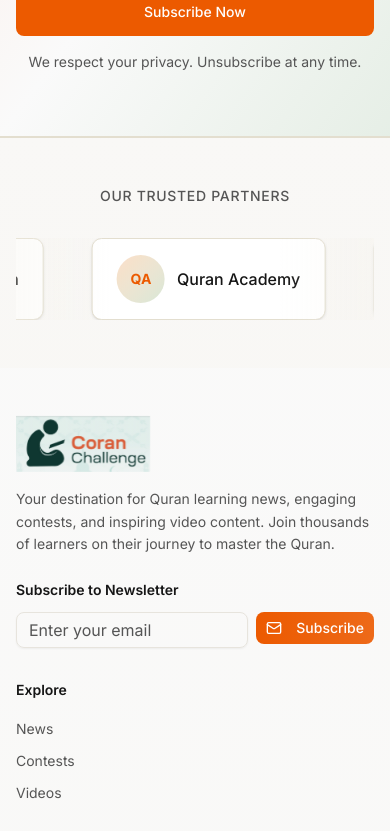
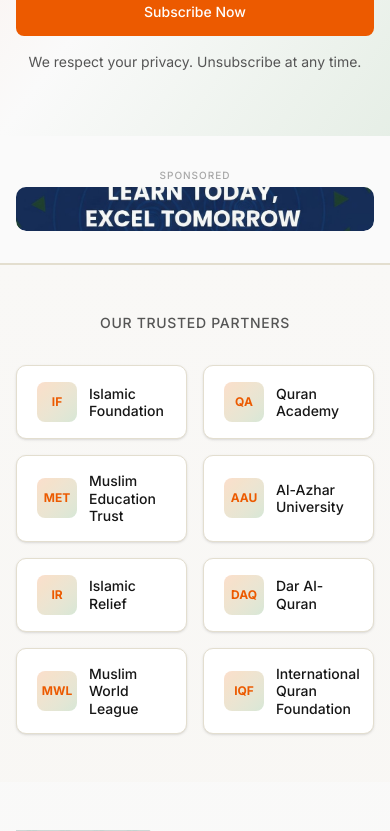
Before and after one commit to DevOps-with-Anil/WebFE-MKProject, a Next.js app: page / in a window 390 px wide. Shown: the part 7440-8271 px from the top of the page. Built offline with nearby package versions, Linux system fonts and the light colour scheme; no server answers.

Commit message:
feat: add scroll-to-top button and redesign partners section with ads
Implement scroll-to-top button and update partners section; add ad placements across main pages.

```diff
--- a/app/contests/page.tsx
+++ b/app/contests/page.tsx
@@ -19,6 +19,8 @@ import {
   DropdownMenuItem,
   DropdownMenuTrigger,
 } from "@/components/ui/dropdown-menu"
+import { PageAdLayout } from "@/components/page-ad-layout"
+import { ScrollToTop } from "@/components/scroll-to-top"
 
 const contestTypes = ["All", "Memorization", "Recitation", "Tajweed", "Writing"]
 
@@ -198,6 +200,7 @@ export default function ContestsPage() {
         </section>
 
         {/* Contests Content */}
+        <PageAdLayout>
         <section className="py-12">
           <div className="container mx-auto px-4">
             <Tabs defaultValue="live" className="w-full">
@@ -453,8 +456,10 @@ export default function ContestsPage() {
             </Tabs>
           </div>
         </section>
+        </PageAdLayout>
       </main>
       <Footer />
+      <ScrollToTop />
     </div>
   )
 }
--- a/app/news/page.tsx
+++ b/app/news/page.tsx
@@ -27,6 +27,8 @@ import {
   DropdownMenuItem,
   DropdownMenuTrigger,
 } from "@/components/ui/dropdown-menu"
+import { PageAdLayout } from "@/components/page-ad-layout"
+import { ScrollToTop } from "@/components/scroll-to-top"
 
 const categories = ["All", "Memorization", "Community", "Tajweed", "Events", "Education"]
 
@@ -234,6 +236,7 @@ export default function NewsPage() {
         </section>
 
         {/* Articles */}
+        <PageAdLayout>
         <section className="py-12">
           <div className="container mx-auto px-4">
             {/* Featured Article */}
@@ -350,8 +353,10 @@ export default function NewsPage() {
             </div>
           </div>
         </section>
+        </PageAdLayout>
       </main>
       <Footer />
+      <ScrollToTop />
     </div>
   )
 }
--- a/app/owners-voice/page.tsx
+++ b/app/owners-voice/page.tsx
@@ -6,6 +6,8 @@ import { Badge } from "@/components/ui/badge"
 import { Button } from "@/components/ui/button"
 import { Card, CardContent } from "@/components/ui/card"
 import { Separator } from "@/components/ui/separator"
+import { PageAdLayout } from "@/components/page-ad-layout"
+import { ScrollToTop } from "@/components/scroll-to-top"
 
 export default function OwnersVoicePage() {
   return (
@@ -23,6 +25,7 @@ export default function OwnersVoicePage() {
         </section>
 
         {/* Main Content */}
+        <PageAdLayout>
         <section className="py-12 md:py-16">
           <div className="container mx-auto px-4">
             <div className="grid gap-12 lg:grid-cols-3">
@@ -190,8 +193,10 @@ export default function OwnersVoicePage() {
             </div>
           </div>
         </section>
+        </PageAdLayout>
       </main>
       <Footer />
+      <ScrollToTop />
     </div>
   )
 }
--- a/app/page.tsx
+++ b/app/page.tsx
@@ -5,6 +5,8 @@ import { LatestNewsSection } from "@/components/home/latest-news-section"
 import { ContestsSection } from "@/components/home/contests-section"
 import { VideosSection } from "@/components/home/videos-section"
 import { NewsletterSection } from "@/components/home/newsletter-section"
+import { PageAdLayout } from "@/components/page-ad-layout"
+import { ScrollToTop } from "@/components/scroll-to-top"
 
 
 export default function HomePage() {
@@ -13,12 +15,15 @@ export default function HomePage() {
       <Navigation />
       <main className="flex-1">
         <HeroSlider />
-        <LatestNewsSection />
-        <ContestsSection />
-        <VideosSection />
-        <NewsletterSection />
+        <PageAdLayout>
+          <LatestNewsSection />
+          <ContestsSection />
+          <VideosSection />
+          <NewsletterSection />
+        </PageAdLayout>
       </main>
       <Footer />
+      <ScrollToTop />
     </div>
   )
 }
--- a/components/home/partners-section.tsx
+++ b/components/home/partners-section.tsx
@@ -1,6 +1,4 @@
 "use client"
-
-import { useEffect, useState } from "react"
 
 const partners = [
   { name: "Islamic Foundation", initials: "IF" },
@@ -14,15 +12,6 @@ const partners = [
 ]
 
 export function PartnersSection() {
-  const [scrollPosition, setScrollPosition] = useState(0)
-
-  useEffect(() => {
-    const interval = setInterval(() => {
-      setScrollPosition((prev) => (prev + 1) % (partners.length * 200))
-    }, 30)
-    return () => clearInterval(interval)
-  }, [])
-
   return (
     <section className="border-t border-border bg-muted/30 py-12">
       <div className="container mx-auto px-4">
@@ -32,30 +21,22 @@ export function PartnersSection() {
           </p>
         </div>
 
-        <div className="relative overflow-hidden">
-          <div className="absolute left-0 top-0 z-10 h-full w-24 bg-gradient-to-r from-muted/30 to-transparent" />
-          <div className="absolute right-0 top-0 z-10 h-full w-24 bg-gradient-to-l from-muted/30 to-transparent" />
-
+        <div className="grid grid-cols-2 gap-4 sm:grid-cols-3 md:grid-cols-4">
+          {partners.map((partner) => (
             <div
-            className="flex gap-12 transition-transform duration-100"
-            style={{ transform: `translateX(-${scrollPosition}px)` }}
+              key={partner.name}
+              className="group flex items-center gap-3 rounded-lg border border-border bg-card px-5 py-4 shadow-sm transition-all hover:shadow-md hover:border-primary/30"
             >
-            {[...partners, ...partners, ...partners].map((partner, index) => (
-              <div
-                key={`${partner.name}-${index}`}
-                className="flex shrink-0 items-center gap-3 rounded-lg border border-border bg-card px-6 py-4 shadow-sm transition-all hover:shadow-md hover:border-primary/30"
-              >
-                <div className="flex h-12 w-12 items-center justify-center rounded-full bg-gradient-to-br from-primary/20 to-secondary/20">
-                  <span className="text-sm font-bold text-primary">{partner.initials}</span>
+              <div className="flex h-10 w-10 shrink-0 items-center justify-center rounded-md bg-gradient-to-br from-primary/20 to-secondary/20">
+                <span className="text-xs font-bold text-primary">{partner.initials}</span>
               </div>
-                <span className="whitespace-nowrap font-medium text-card-foreground">
+              <span className="text-sm font-medium leading-tight text-card-foreground">
                 {partner.name}
               </span>
             </div>
           ))}
         </div>
       </div>
-      </div>
     </section>
   )
 }
--- /dev/null
+++ b/components/page-ad-layout.tsx
@@ -0,0 +1,32 @@
+"use client"
+
+import { AdPlacement } from "@/components/ad-placement"
+
+interface PageAdLayoutProps {
+  children: React.ReactNode
+}
+
+export function PageAdLayout({ children }: PageAdLayoutProps) {
+  return (
+    <div className="relative">
+      {/* Main content with vertical sidebar ad */}
+      <div className="flex gap-6">
+        {/* Content area */}
+        <div className="min-w-0 flex-1">{children}</div>
+
+        {/* Vertical right sidebar ad - hidden on mobile */}
+        <aside className="hidden w-[180px] shrink-0 xl:block" aria-label="Sidebar advertisements">
+          <div className="sticky top-28 flex flex-col gap-6">
+            <AdPlacement orientation="vertical" size="skyscraper" label="Sponsored" />
+            <AdPlacement orientation="vertical" size="rectangle" label="Ad" />
+          </div>
+        </aside>
+      </div>
+
+      {/* Horizontal bottom ad */}
+      <div className="container mx-auto px-4 py-8">
+        <AdPlacement orientation="horizontal" size="leaderboard" label="Sponsored" />
+      </div>
+    </div>
+  )
+}
--- /dev/null
+++ b/components/scroll-to-top.tsx
@@ -0,0 +1,40 @@
+"use client"
+
+import { useState, useEffect } from "react"
+import { ArrowUp } from "lucide-react"
+import { Button } from "@/components/ui/button"
+
+export function ScrollToTop() {
+  const [isVisible, setIsVisible] = useState(false)
+
+  useEffect(() => {
+    const toggleVisibility = () => {
+      setIsVisible(window.scrollY > 400)
+    }
+
+    window.addEventListener("scroll", toggleVisibility, { passive: true })
+    return () => window.removeEventListener("scroll", toggleVisibility)
+  }, [])
+
+  const scrollToTop = () => {
+    window.scrollTo({
+      top: 0,
+      behavior: "smooth",
+    })
+  }
+
+  return (
+    <Button
+      onClick={scrollToTop}
+      size="icon"
+      className={`fixed bottom-6 right-6 z-50 h-12 w-12 rounded-full bg-primary text-primary-foreground shadow-lg transition-all duration-300 hover:bg-primary/90 hover:shadow-xl ${
+        isVisible
+          ? "translate-y-0 opacity-100"
+          : "pointer-events-none translate-y-4 opacity-0"
+      }`}
+      aria-label="Scroll to top"
+    >
+      <ArrowUp className="h-5 w-5" />
+    </Button>
+  )
+}
```
Lines whose indentation alone changed are shown as unchanged.
